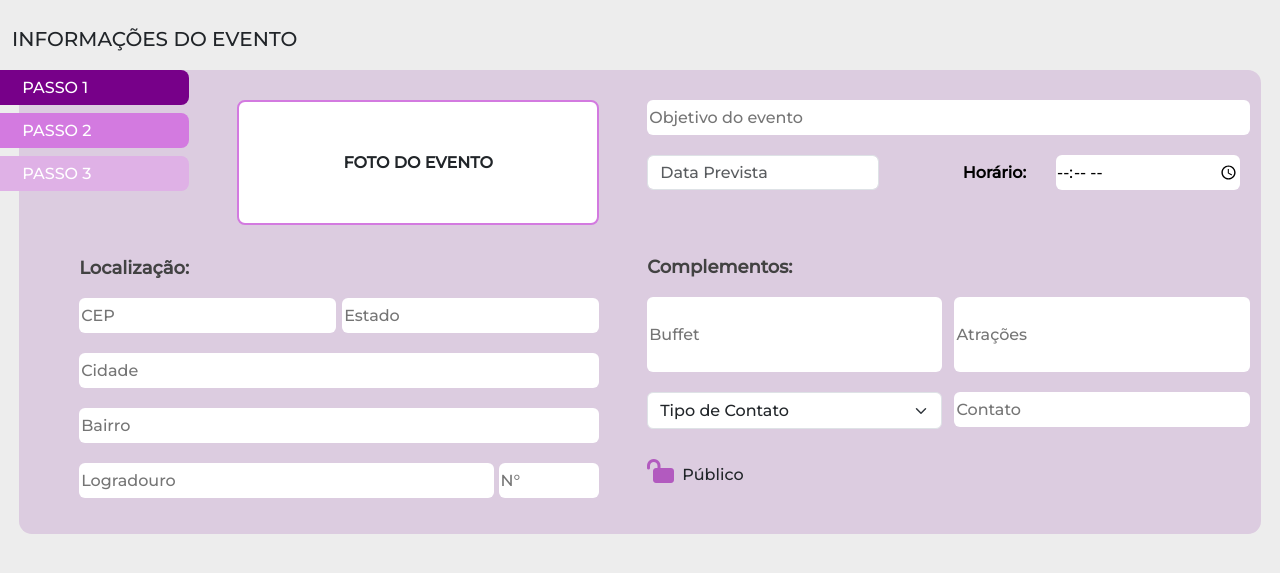
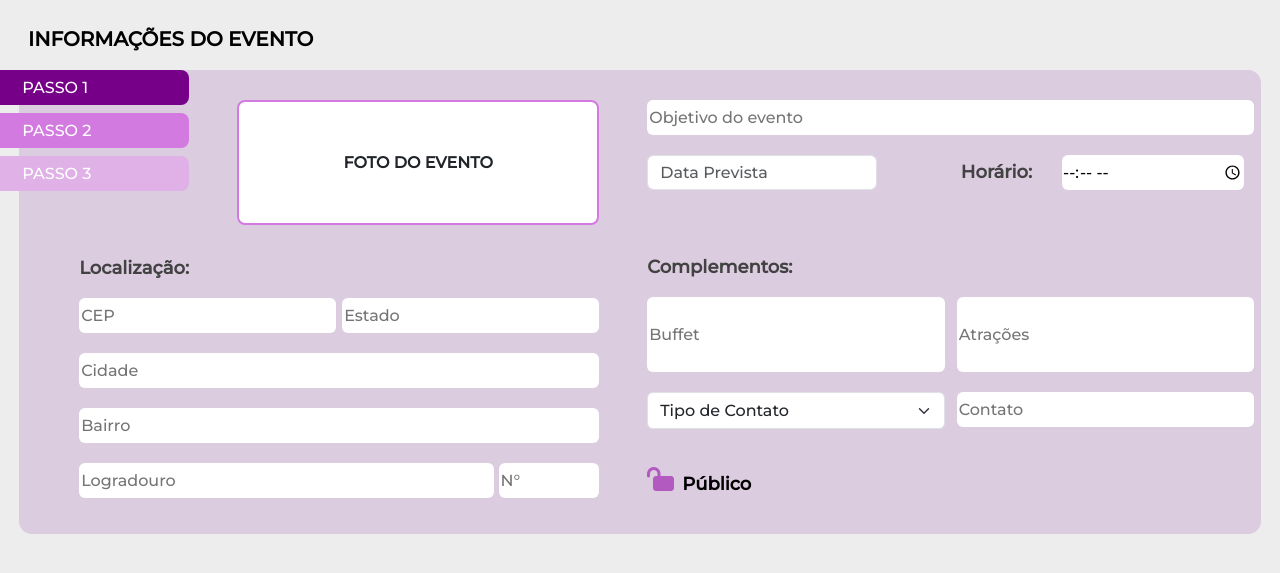
Before and after one commit to solfie/eventando_web_clone, a PHP site: page /criarEventoP.php in a window 1280 px wide. Shown: the part 104-677 px from the top of the page. Run offline with PHP 8.4, Linux system fonts and the light colour scheme.

Commit message:
atualizações criar evento

```diff
--- a/criarEventoP.php
+++ b/criarEventoP.php
@@ -55,7 +55,7 @@
     </nav>
 
 	<div class="container-fluid mt-5 ms-0 d-flex justify-content-start titulo">
-		<p class="">INFORMAÇÕES DO EVENTO</p>
+		<p class="ms-3">INFORMAÇÕES DO EVENTO</p>
 	</div>
     <div class="container-fluid d-flex p-0 bagulhete">
         <div class="div_passos">
@@ -98,10 +98,10 @@
                             <input placeholder="Objetivo do evento" class="obj"/>
                         </div>
                         <div class="d-flex align-items-center datetime">
-                            <input class="form-control" type="text" id="date" placeholder="Data Prevista" onfocus="(this.type='date')" onblur="(this.type='text')" required>
+                            <input class="form-control" type="text" id="date" placeholder="Data Prevista" onfocus="(this.type='date')" onblur="(this.type='text')">
                             <label class="ms-4 me-0 h" >Horário:</label>
                             <input class="horario" type="time"/>
-                            <!-- <input class="form-control horario" type="text" id="time" placeholder="Horário" onfocus="(this.type='time')" onblur="(this.type='text')" required/> -->
+                            <!-- <input class="form-control horario" type="text" id="time" placeholder="Horário" onfocus="(this.type='time')" onblur="(this.type='text')"/> -->
                         </div>
                         <div class = "mt-3">
                             <label class="mt-5 mb-3 complemento" for="buffet">Complementos:</label>
@@ -121,13 +121,13 @@
                                 </select>
                                 <input class="info" placeholder="Contato"/>
                             </div>
-                            <div id="privacidade" estado="publico" class="mt-3 d-flex publico_privado">
+                            <div id="privacidade" estado="publico" class="mt-4 d-flex publico_privado">
                                 <i class="mt-2 fa-solid fa-lock-open fa-flip-horizontal fa-xl" style="color: #b25abf;"></i>
-                                <p class="ms-2">Público</p>
+                                <p class="ms-2 pp">Público</p>
                             </div>
+                            <!-- <button type="submit" class="botao">&#10140; PRÓXIMO PASSO</button> -->
                         </div>
                     </div>
-
                 </form>
             </div>
         </div>
--- a/css/css_criarEventoP.css
+++ b/css/css_criarEventoP.css
@@ -13,6 +13,8 @@ a{
 
 .titulo p{
     font-size: 20px;
+    color:#000;
+    font-weight: bold;
 }
 
 .bagulhete{
@@ -123,7 +125,8 @@ input[type="time"]{
 }
 
 .h{
-    color:#000;
+    color: #424242 !important;
+    font-size: 18px !important;
 }
 
 .horario{
@@ -158,3 +161,29 @@ label{
 .info{
     width: 49%!important;
 }
+
+.pp{
+    font-size: 18px;
+    color:#000;
+    font-weight: bold;
+}
+
+/* .botao{
+    background-color: #ffffff !important;
+    border-radius: 8px !important;
+    border: solid 2px #770089 !important;
+    width: min(45vw, 695px) !important;
+    color:#770089 !important;
+    font-size: 14px;
+    font-size: min(3vw, 16px);
+    font-weight: bold;
+    position: relative;
+    left:0%;
+    top:15%;
+}
+
+.botao:hover{
+    background-color: #770089 !important;
+    border: 2px solid #ffffff !important;
+    color:#ffffff !important;
+} */
--- a/js/js_criarEventoP.js
+++ b/js/js_criarEventoP.js
@@ -14,7 +14,7 @@ privacidade.addEventListener('click', () => {
         privacidade.setAttribute('estado', 'privado')
         privacidade.innerHTML = `
             <i class="mt-2 fa-solid fa-lock fa-xl"></i
-            <p class="ms-2">Privado</p>
+            <p class="ms-2 pp">Privado</p>
         `
     }
 })
```
